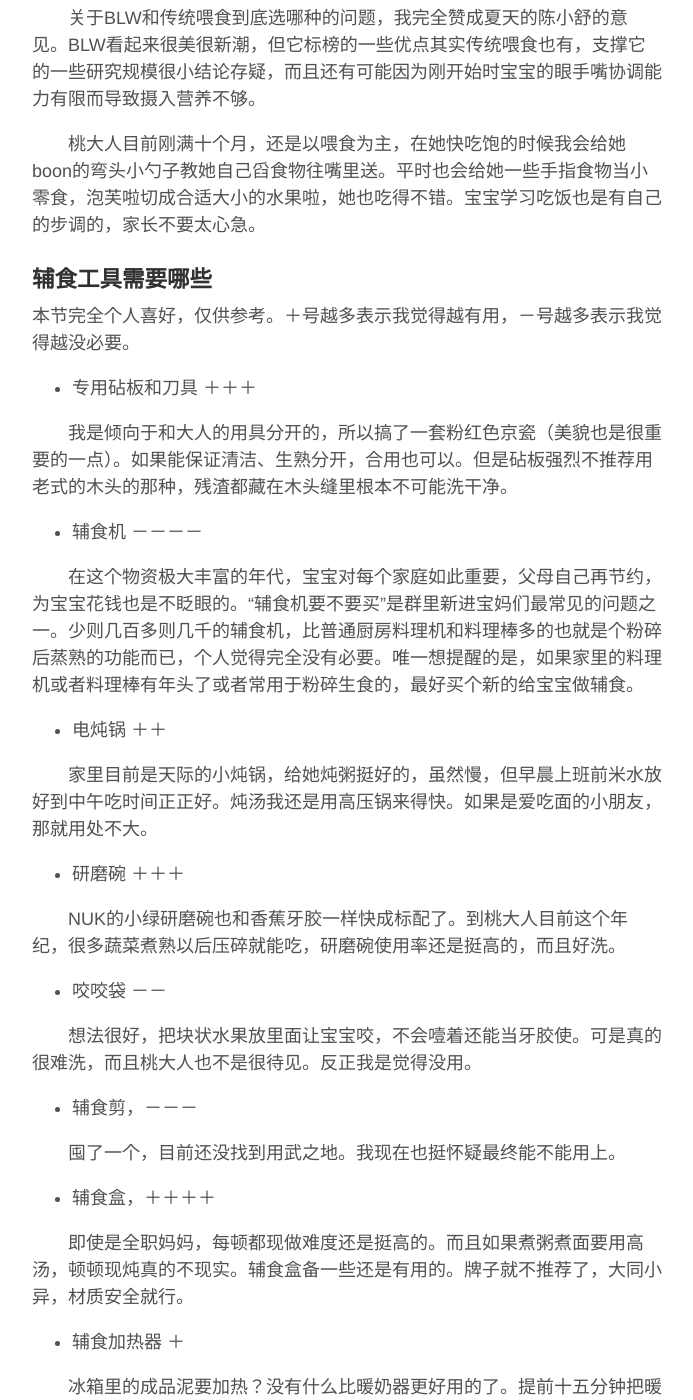
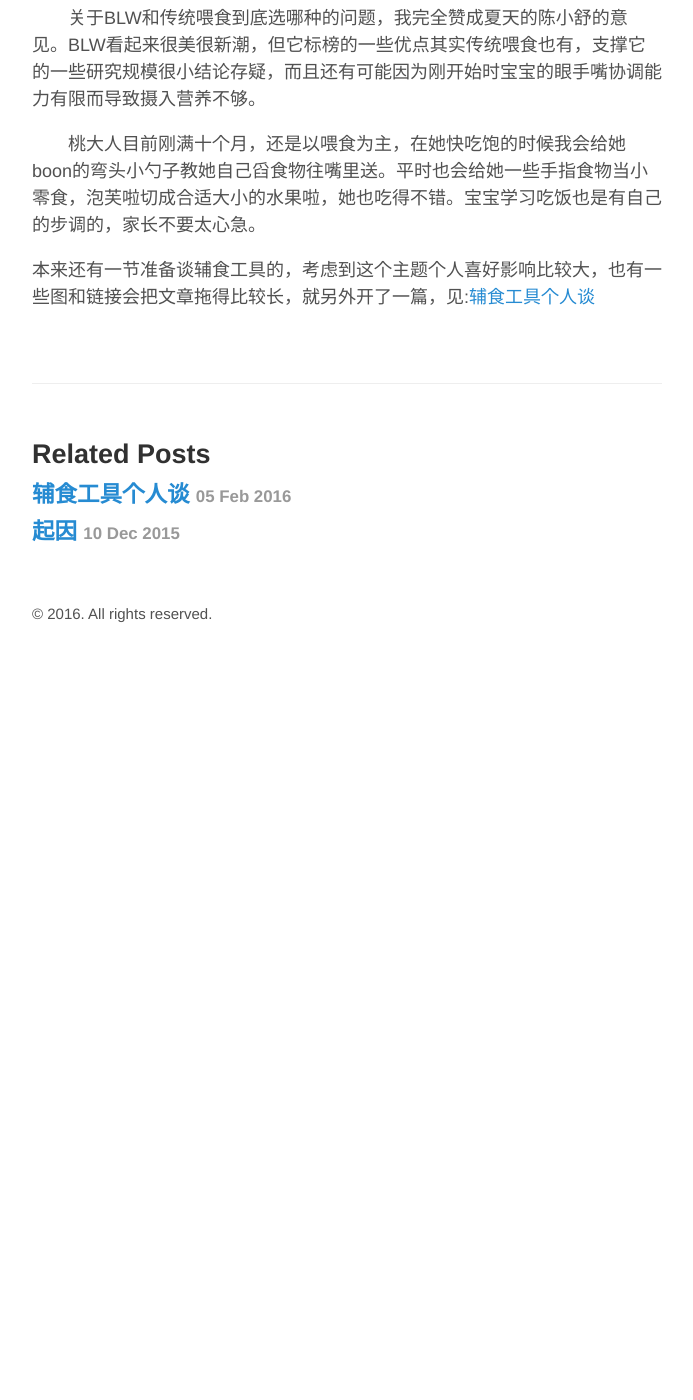
Before and after one commit to flickerlight/flickerlight.github.io, a Jekyll site: the page built from _posts/2016-02-04-first-solid-food.markdown, in a window 1280 px wide and 1400 px high, scrolled down 3883 px. Shown: the whole window, without its empty margins (293-986 px from the left). Built offline with Jekyll 4.4.1, drawn with Linux system fonts in a browser that asks for light colours; after the commit the page ends 4546 px from its top, so only the background shows below that; some of the changed text lies outside the part shown.

Commit message:
move part of tools to another post

```diff
--- a/_posts/2016-02-04-first-solid-food.markdown
+++ b/_posts/2016-02-04-first-solid-food.markdown
@@ -74,51 +74,4 @@ categories: mothercare
 
 &emsp;&emsp;桃大人目前刚满十个月，还是以喂食为主，在她快吃饱的时候我会给她boon的弯头小勺子教她自己舀食物往嘴里送。平时也会给她一些手指食物当小零食，泡芙啦切成合适大小的水果啦，她也吃得不错。宝宝学习吃饭也是有自己的步调的，家长不要太心急。
 
-### 辅食工具需要哪些
-
-本节完全个人喜好，仅供参考。＋号越多表示我觉得越有用，－号越多表示我觉得越没必要。
-
-
-* 专用砧板和刀具 ＋＋＋
-
-&emsp;&emsp;我是倾向于和大人的用具分开的，所以搞了一套粉红色京瓷（美貌也是很重要的一点）。如果能保证清洁、生熟分开，合用也可以。但是砧板强烈不推荐用老式的木头的那种，残渣都藏在木头缝里根本不可能洗干净。
-
-* 辅食机 －－－－
-
-&emsp;&emsp;在这个物资极大丰富的年代，宝宝对每个家庭如此重要，父母自己再节约，为宝宝花钱也是不眨眼的。“辅食机要不要买”是群里新进宝妈们最常见的问题之一。少则几百多则几千的辅食机，比普通厨房料理机和料理棒多的也就是个粉碎后蒸熟的功能而已，个人觉得完全没有必要。唯一想提醒的是，如果家里的料理机或者料理棒有年头了或者常用于粉碎生食的，最好买个新的给宝宝做辅食。
-
-* 电炖锅 ＋＋
-
-&emsp;&emsp;家里目前是天际的小炖锅，给她炖粥挺好的，虽然慢，但早晨上班前米水放好到中午吃时间正正好。炖汤我还是用高压锅来得快。如果是爱吃面的小朋友，那就用处不大。
-
-* 研磨碗 ＋＋＋
-
-&emsp;&emsp;NUK的小绿研磨碗也和香蕉牙胶一样快成标配了。到桃大人目前这个年纪，很多蔬菜煮熟以后压碎就能吃，研磨碗使用率还是挺高的，而且好洗。
-
-
-* 咬咬袋 －－
-
-&emsp;&emsp;想法很好，把块状水果放里面让宝宝咬，不会噎着还能当牙胶使。可是真的很难洗，而且桃大人也不是很待见。反正我是觉得没用。
-
-
-* 辅食剪，－－－
-
-&emsp;&emsp;囤了一个，目前还没找到用武之地。我现在也挺怀疑最终能不能用上。
-
-* 辅食盒，＋＋＋＋
-
-&emsp;&emsp;即使是全职妈妈，每顿都现做难度还是挺高的。而且如果煮粥煮面要用高汤，顿顿现炖真的不现实。辅食盒备一些还是有用的。牌子就不推荐了，大同小异，材质安全就行。
-
-* 辅食加热器 ＋
-
-&emsp;&emsp;冰箱里的成品泥要加热？没有什么比暖奶器更好用的了。提前十五分钟把暖奶器加水开到七十度，成品泥放进去，到吃的时候正好。
-
-* 辅食碗 ＋＋＋
-
-&emsp;&emsp;基本原则就是买你喜欢的，用着顺手的。个人偏好thinkbaby，不锈钢材质好清洗，还能直接进蒸锅。
-
-* 变温勺 ＋＋＋
-
-&emsp;&emsp;温度过高时是白色，降下来了渐渐恢复原色。喂食粥类必须有不解释。
-
-关于辅食暂时就想到这么多，毕竟桃大人才十个月。以后有了新内容再补充吧。
+本来还有一节准备谈辅食工具的，考虑到这个主题个人喜好影响比较大，也有一些图和链接会把文章拖得比较长，就另外开了一篇，见:[辅食工具个人谈](http://flickerlight.github.io/mothercare/2016/02/05/baby-food-tools/)
```
